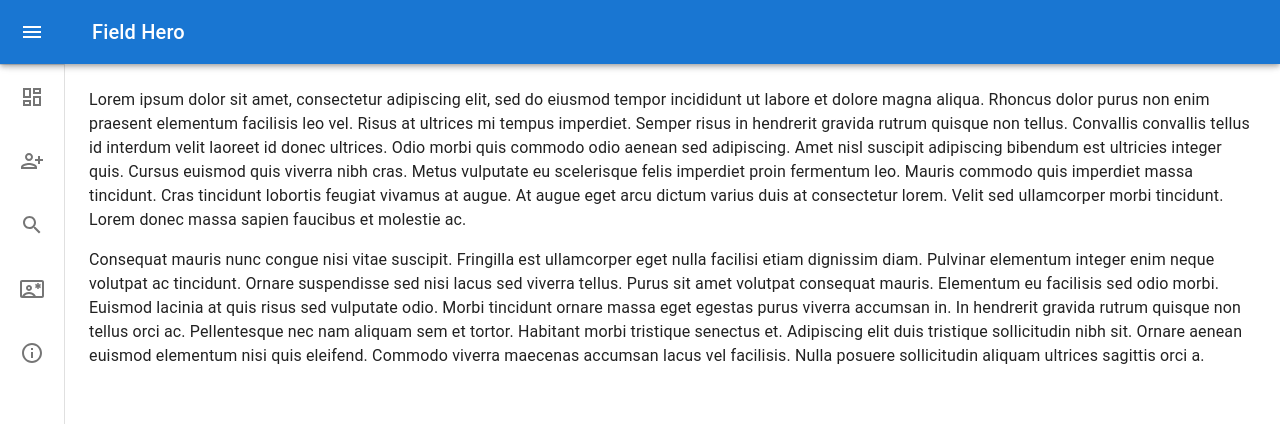
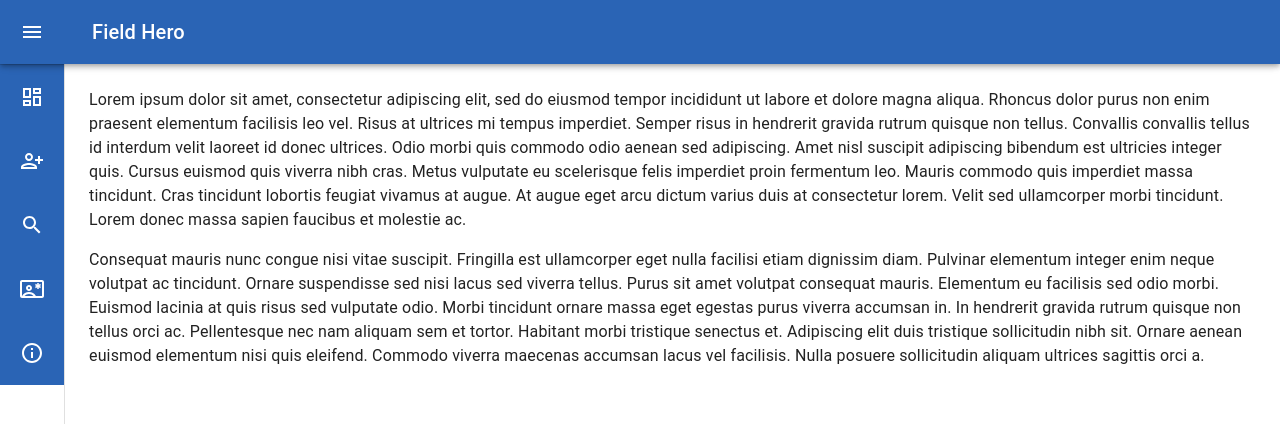
Before and after one commit to NavnathKumbhar97/fieldhero-client, a React (Create React App) app: page /dashboard in a window 1280 px wide. Shown: the top 424 px of the page. Built offline with nearby package versions, Linux system fonts and the light colour scheme.

Commit message:
sidebar changes

```diff
--- a/src/Components/Drawer/Sidebar.js
+++ b/src/Components/Drawer/Sidebar.js
@@ -103,7 +103,7 @@ export default function Sidebar() {
     <>
     <Box sx={{ display: 'flex' }}>
       <CssBaseline />
-      <AppBar position="fixed" open={open}>
+      <AppBar position="fixed" sx={{backgroundColor:"#2a64b5"}} open={open}>
         <Toolbar>
           <IconButton
             color="inherit"
@@ -123,14 +123,14 @@ export default function Sidebar() {
         </Toolbar>
       </AppBar>
       <Drawer variant="permanent" open={open}>
-        <DrawerHeader>
-          <IconButton onClick={handleDrawerClose}>
+        <DrawerHeader style={{backgroundColor:"#2a64b5"}}>
+          <IconButton onClick={handleDrawerClose} style={{color:"white"}}>
             {theme.direction === 'rtl' ? <ChevronRightIcon /> : <ChevronLeftIcon />}
           </IconButton>
         </DrawerHeader>
-        <Divider />
+        <Divider style={{backgroundColor:"#2a64b5"}}/>
         {open?(<>
-        <List>
+        <List style={{backgroundColor:"#2a64b5"}}>
             <ListItem disablePadding sx={{ display: 'block',mb:'-30px',mt:'-40px' }}>
               <List
                 sx={{
@@ -148,7 +148,7 @@ export default function Sidebar() {
                 >
 
                 </ListItemIcon>
-                <List sx={{display: 'flex',flexDirection:'column'}}>
+                <List sx={{display: 'flex',flexDirection:'column',color:"white"}}>
                 <Typography variant="h6" noWrap component="div" sx={{fontWeight:"bold",mb:'-15px' }}>
                   Field Hero
                 </Typography>
@@ -160,8 +160,8 @@ export default function Sidebar() {
             </ListItem>
         </List>
 
-        <Divider /></>):""}
-        <List>
+        <Divider style={{backgroundColor:"#2a64b5"}}/></>):""}
+        <List style={{backgroundColor:"#2a64b5",color:"white"}}>
             <ListItem disablePadding sx={{ display: 'block' }}>
               <ListItemButton
                 sx={{
@@ -174,7 +174,7 @@ export default function Sidebar() {
                   sx={{
                     minWidth: 0,
                     mr: open ? 3 : 'auto',
-                    justifyContent: 'center',
+                    justifyContent: 'center',color:"white"
                   }}
                 >
                  <DashboardOutlined />
@@ -183,7 +183,7 @@ export default function Sidebar() {
               </ListItemButton>
             </ListItem>
         </List>
-        <List>
+        <List style={{backgroundColor:"#2a64b5",color:"white"}}>
             <ListItem disablePadding sx={{ display: 'block' }}>
               <ListItemButton
                 sx={{
@@ -196,7 +196,7 @@ export default function Sidebar() {
                   sx={{
                     minWidth: 0,
                     mr: open ? 3 : 'auto',
-                    justifyContent: 'center',
+                    justifyContent: 'center',color:"white"
                   }}
                 >
                  <PersonAddAlt1Outlined />
@@ -205,7 +205,7 @@ export default function Sidebar() {
               </ListItemButton>
             </ListItem>
         </List>
-        <List>
+        <List style={{backgroundColor:"#2a64b5",color:"white"}}>
             <ListItem disablePadding sx={{ display: 'block' }}>
               <ListItemButton
                 sx={{
@@ -218,7 +218,7 @@ export default function Sidebar() {
                   sx={{
                     minWidth: 0,
                     mr: open ? 3 : 'auto',
-                    justifyContent: 'center',
+                    justifyContent: 'center',color:"white"
                   }}
                 >
                  <SearchSharp />
@@ -227,7 +227,7 @@ export default function Sidebar() {
               </ListItemButton>
             </ListItem>
         </List>
-        <List>
+        <List style={{backgroundColor:"#2a64b5",color:"white"}}>
             <ListItem disablePadding sx={{ display: 'block' }}>
               <ListItemButton
                 sx={{
@@ -240,7 +240,7 @@ export default function Sidebar() {
                   sx={{
                     minWidth: 0,
                     mr: open ? 3 : 'auto',
-                    justifyContent: 'center',
+                    justifyContent: 'center',color:"white"
                   }}
                 >
                  <ContactEmergencyOutlinedIcon />
@@ -249,7 +249,7 @@ export default function Sidebar() {
               </ListItemButton>
             </ListItem>
         </List>
-        <List>
+        <List style={{backgroundColor:"#2a64b5",color:"white"}}>
             <ListItem disablePadding sx={{ display: 'block' }}>
               <ListItemButton
                 sx={{
@@ -262,7 +262,7 @@ export default function Sidebar() {
                   sx={{
                     minWidth: 0,
                     mr: open ? 3 : 'auto',
-                    justifyContent: 'center',
+                    justifyContent: 'center',color:"white"
                   }}
                 >
                  <InfoOutlinedIcon />
```
